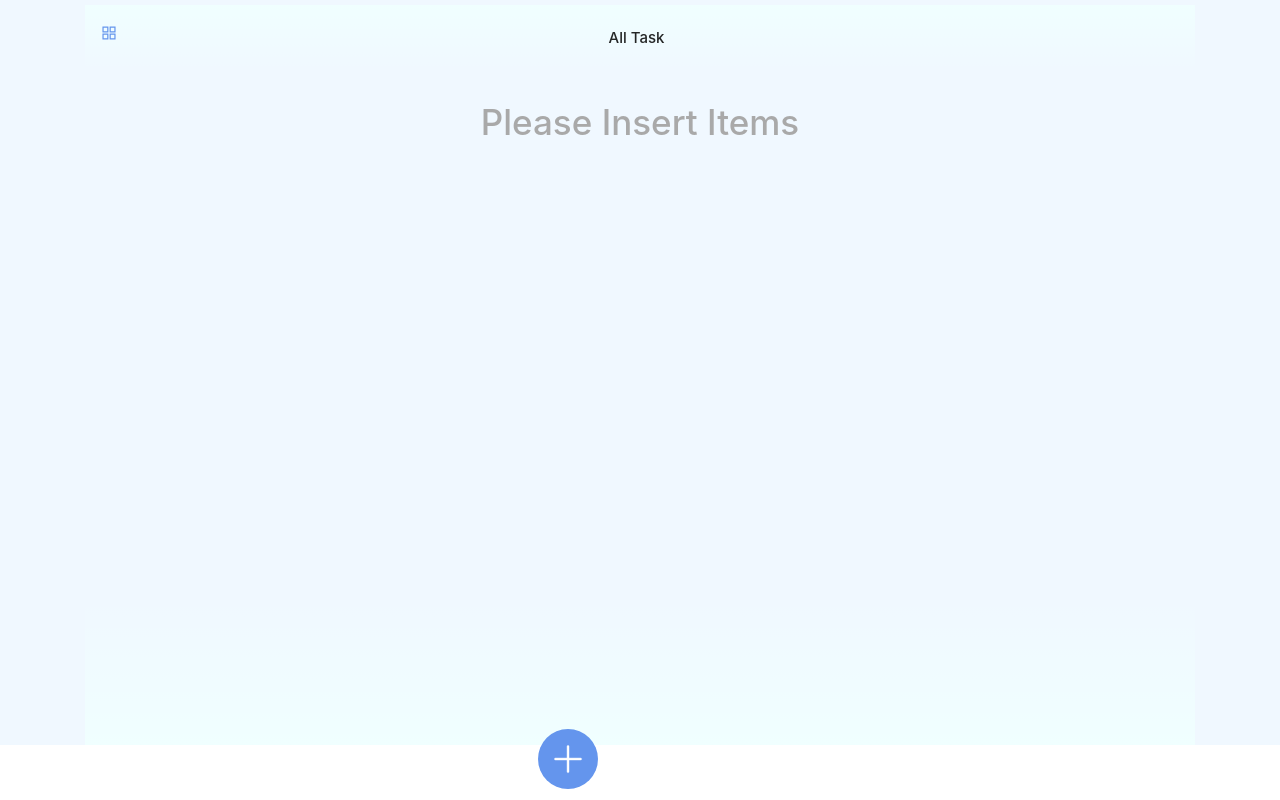
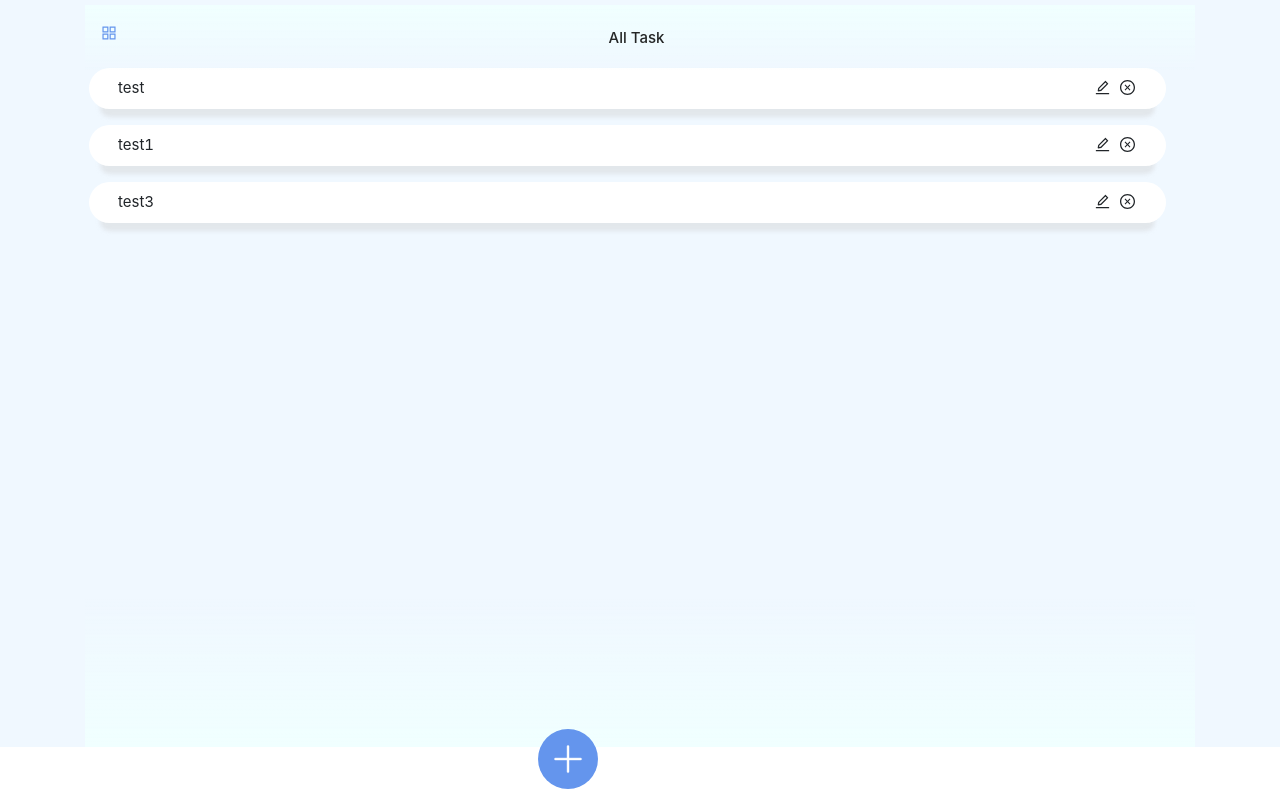
Before and after one commit to WahajAhmedIqbal/Todo-App-AntDesign, a React (Create React App) app: page / in a window 1280 px wide. Built offline with nearby package versions, Linux system fonts and the light colour scheme.

Commit message:
animated

```diff
--- a/src/components/todo/create/list.jsx
+++ b/src/components/todo/create/list.jsx
@@ -1,28 +1,37 @@
-import React, { useState } from "react";
+import React, { useEffect, useState } from "react";
 import Delete from "../deleted";
 import { EditOutlined } from "@ant-design/icons";
 
 const List = ({ item, deleteHander, id, onEdit }) => {
+  const [delfun, setDelfun] = useState(false);
+  // console.log("🚀 ~ file: list.jsx ~ line 6 ~ List ~ id", id,delfun)
 
-  const [delfun, setDelfun] = useState(false)
-  console.log(delfun)
+  const handleClass = () => {
+    setDelfun(true);
+    setTimeout(() => {
+    setDelfun(false);
+    deleteHander(id);
+    }, 500);
+  };
 
-  const deletefunction = (e) => {
-    e.preventDefault()
-    setDelfun(!delfun)
-    console.log(delfun)
-  }
-  let classes = !delfun ? 'animate__animated animate__fadeInUp' : 'animate__animated animate__fadeOutLeft'
-  console.log(classes)
+  useEffect(()=>{
+
+  },[])
+
+
+  let classes = !delfun
+    ? "animate__animated animate__fadeInUp"
+    : "animate__animated animate__fadeOutLeft";
 
   return (
-    <div>
+    <div >
+      {/* <button onClick={handleClass}>click change cls</button> */}
       <li
         className={classes}
         key={id}
         style={{
           backgroundColor: "white",
-          margin: '2px 4px 16px ',
+          margin: "2px 4px 16px ",
           boxShadow: "rgb(204 204 204 / 40%) 0px 19px 4px -11px",
           padding: "9px 31px 32px 29px",
           listStyle: "none",
@@ -36,11 +45,12 @@ const List = ({ item, deleteHander, id, onEdit }) => {
         }}
       >
         {item}
-        <div className="inputelemet" style={{ display: '-webkit-inline-box' }}>
-          <EditOutlined  style={{paddingRight:10}}onClick={() => onEdit(id)}/>
-          {/* <span onSubmit={(e) => deletefunction(e)}> */}
-           <Delete id={id} onselected={deleteHander} />
-          {/* </span> */}
+        <div className="inputelemet" style={{ display: "-webkit-inline-box" }}>
+          <EditOutlined
+            style={{ paddingRight: 10 }}
+            onClick={() => onEdit(id)}
+          />
+          <Delete id={id} onselected={handleClass} />
         </div>
       </li>
     </div>
--- a/src/components/todo/deleted/index.jsx
+++ b/src/components/todo/deleted/index.jsx
@@ -1,12 +1,10 @@
 import React from "react";
 import { CloseCircleOutlined } from "@ant-design/icons";
 
-const Delete = ({ id, onselected  }) => {
-
+const Delete = ({ id, onselected }) => {
   return (
     <div>
-      <span
-        className="cross ">
+      <span className="cross ">
         <CloseCircleOutlined
           onClick={() => {
             onselected(id);
--- a/src/components/todo/index.jsx
+++ b/src/components/todo/index.jsx
@@ -1,73 +1,84 @@
-import React, { useState } from "react";
+import React, { useEffect, useState } from "react";
 import { HeaderComponent, FooterComponent } from "../../containers";
 import List from "./create/list";
 import Update from "./update";
 
-const Todo = () => {
-  const [itemList, setItemList] = useState([]);
+const Todo = ({ handleClass }) => {
+  const [itemList, setItemList] = useState([
+    'test','test1','test3',
+  ]);
+  // console.log("🚀 ~ file: index.jsx ~ line 8 ~ Todo ~ itemList", itemList)
   const [inputChagne, setInputChagne] = useState("");
-  const [updatedList, setUpdatedList] = useState([])
+  const [updatedList, setUpdatedList] = useState([]);
   const [updatedInput, setUpdatedInput] = useState("");
   const [updateState, setupdateState] = useState(false);
 
+  // class changing state
+  const [classChange, setClassChange] = useState(false);
+
   const handlesubmit = (e) => {
     e.preventDefault();
-    inputChagne !== "" && setItemList([...itemList, inputChagne])
-    setInputChagne('')
+    inputChagne !== "" && setItemList([...itemList, inputChagne]);
+    setInputChagne("");
   };
 
   const deleteHander = (id) => {
+    console.log("Im deleting ", id);
     setItemList(itemList.filter((_, index) => index !== id));
-    setupdateState(false)
+    setupdateState(false);
   };
+  useEffect(() => {}, [itemList]);
 
   const edithandler = (id) => {
     setupdateState(true);
     const newlist = itemList.find((_, index) => index === id);
-    setUpdatedInput(newlist)
-    setUpdatedList(newlist)
+    setUpdatedInput(newlist);
+    setUpdatedList(newlist);
   };
   const updateFun = () => {
-    const uplist = itemList.indexOf(updatedList)
+    const uplist = itemList.indexOf(updatedList);
     itemList.filter((_, index) => {
       if (index === uplist) {
-          itemList[uplist] = updatedInput
+        itemList[uplist] = updatedInput;
       }
-    })
-    setupdateState(false)
-    setUpdatedInput('')
-  }
+    });
+    setupdateState(false);
+    setUpdatedInput("");
+  };
 
   const cancelFun = () => {
-    setupdateState(false)
-  }
+    setupdateState(false);
+  };
 
   return (
     <div className="container" style={{ backgrounColor: "aliceblue" }}>
       <div className="listbox">
         <HeaderComponent />
         <section
-
           style={{
-          minHeight: '66.2vh'
-        }}>
-          {
-            itemList.length <= 0 ? <h1
+            minHeight: "66.2vh",
+          }}
+        >
+          {itemList.length <= 0 ? (
+            <h1
               style={{
                 fontSize: 35,
                 textAlign: "center",
                 paddingTop: 35,
-              color: "darkgrey"
+                color: "darkgrey",
               }}
-            >Please Insert Items</h1>
-            : itemList.map((item, index) => {
+            >
+              Please Insert Items
+            </h1>
+          ) : (
+            itemList.map((item, index) => {
               if (itemList.length < 0) {
-                return <h1>hello worl</h1>;
+                return null;
               } else {
                 return (
                   <List
-
-                    key={index}
+                    classChange={classChange}
+                    key={`item-${index}`}
                     item={item}
                     id={index}
                     deleteHander={deleteHander}
@@ -75,13 +86,23 @@ const Todo = () => {
                   />
                 );
               }
-             }
+            })
           )}
         </section>
-        {(updateState) ?
-          <Update setUpdatedInput={setUpdatedInput} updatedInput={updatedInput} updateFun={updateFun} cancelFun={cancelFun} />
-          :
-          <FooterComponent inputChagne={inputChagne} setInputChagne={setInputChagne} handlesubmit={(e) => handlesubmit(e)} />}
+        {updateState ? (
+          <Update
+            setUpdatedInput={setUpdatedInput}
+            updatedInput={updatedInput}
+            updateFun={updateFun}
+            cancelFun={cancelFun}
+          />
+        ) : (
+          <FooterComponent
+            inputChagne={inputChagne}
+            setInputChagne={setInputChagne}
+            handlesubmit={(e) => handlesubmit(e)}
+          />
+        )}
       </div>
     </div>
   );
--- a/src/components/todo/update/index.jsx
+++ b/src/components/todo/update/index.jsx
@@ -14,7 +14,7 @@ const Update = ({setUpdatedInput, updateFun, cancelFun, updatedInput}) => {
         position: "sticky",
         bottom: 1,
         textAlign: "center",
-        height: 138,
+        height: 148,
         backgroundImage:
           " linear-gradient(to bottom, rgba(500,73,49,0), azure)",
       }}
@@ -32,7 +32,7 @@ const Update = ({setUpdatedInput, updateFun, cancelFun, updatedInput}) => {
             borderRadius: 20,
             outline: 'none',
             textAlign: 'center',
-            backgroundColor: 'whitesmoke'
+            backgroundColor: '#aac8f5'
           }}
           type="text"
           value={updatedInput}
@@ -54,16 +54,18 @@ const Update = ({setUpdatedInput, updateFun, cancelFun, updatedInput}) => {
           }}
           className='img'>
           <img
+          className='animate__animated animate__backInRight'
           style={{
-            width:60,
+            width:55,
             marginRight: 40
           }}
           src={check}
           onClick={() => updateFun()}
           />
           <img
+          className='animate__animated animate__backInLeft'
           style={{
-            width:60
+            width:55
           }}
           src={cancel}
           onClick={cancelFun}
--- a/src/containers/footer/index.jsx
+++ b/src/containers/footer/index.jsx
@@ -1,29 +1,26 @@
 import React, { useState } from "react";
-import image from '../../assests/add.png'
+import image from "../../assests/add.png";
 
-const Footer = ({ inputChagne, setInputChagne, handlesubmit, }) => {
+const Footer = ({ inputChagne, setInputChagne, handlesubmit }) => {
   const [inputtype, setinputtype] = useState(false);
   const [rotat, setRotat] = useState(false);
   const [colo, setColo] = useState(false);
 
-
-
   const handleInput = () => {
-    setinputtype(!inputtype)
-    setRotat(!rotat)
-    setColo(!colo)
-  }
+    setinputtype(!inputtype);
+    setRotat(!rotat);
+    setColo(!colo);
+  };
 
   let classes = !inputtype ? "none " : null;
-  let rot = rotat ? 'rotate(45deg)' : null
-  console.log(rot)
-  let colour = colo ?  '#f95454' : 'cornflowerblue'
+  let rot = rotat ? "rotate(45deg)" : null;
+  let colour = colo ? "#f95454" : "cornflowerblue";
 
   return (
     <div
       style={{
         position: "sticky",
-        bottom: '-10px',
+        bottom: "-10px",
         textAlign: "center",
         height: 149,
         backgroundImage:
@@ -32,18 +29,18 @@ const Footer = ({ inputChagne, setInputChagne, handlesubmit, }) => {
     >
       <form onSubmit={handlesubmit} style={{ display: "grid" }}>
         <input
-          className='animate__animated animate__pulse animate__faster'
+          className="animate__animated animate__pulse animate__faster"
           style={{
             display: classes,
             height: 41,
             width: "98%",
             justifySelf: "center",
-            border: 'none',
+            border: "none",
             marginBottom: 50,
             borderRadius: 20,
-            outline: 'none',
-            textAlign: 'center',
-            backgroundColor: 'whitesmoke'
+            outline: "none",
+            textAlign: "center",
+            backgroundColor: "#aac8f5",
           }}
           type="text"
           placeholder="Add Items"
@@ -51,9 +48,8 @@ const Footer = ({ inputChagne, setInputChagne, handlesubmit, }) => {
           onChange={(e) => setInputChagne(e.target.value)}
         />
         <button
-        className='animate__fadeOut '
+          className="animate__fadeOut "
           style={{
-
             background: "none",
             border: "none",
             width: "fit-content",
@@ -62,18 +58,19 @@ const Footer = ({ inputChagne, setInputChagne, handlesubmit, }) => {
         >
           <span
             style={{
-            position:'fixed',
+              position: "fixed",
               bottom: 11,
-            left: '42%'
+              left: "42%",
             }}
-          className='img'>
+            className="img"
+          >
             <img
               style={{
-            width:60,
+                width: 60,
                 transform: rot,
                 backgroundColor: colour,
                 borderRadius: 43,
-            transitionDuration: '0.3s'
+                transitionDuration: "0.3s",
               }}
               src={image}
               onClick={handleInput}
--- a/src/containers/header/index.jsx
+++ b/src/containers/header/index.jsx
@@ -20,9 +20,9 @@ const Header = () => {
      <span className='icon' style={{fontSize:16, color: 'cornflowerblue'}}>
       <AppstoreOutlined />
       </span>
-      <spna className='heading' style={{marginLeft:'-23px', marginTop: 8}}>
+      <span className='heading' style={{marginLeft:'-23px', marginTop: 8}}>
         <h1 style={{fontSize: 15}}>All Task</h1>
-        </spna>
+        </span>
         <span className="empty-box"></span>
     </div>
   );
```
Lines whose indentation alone changed are shown as unchanged.
